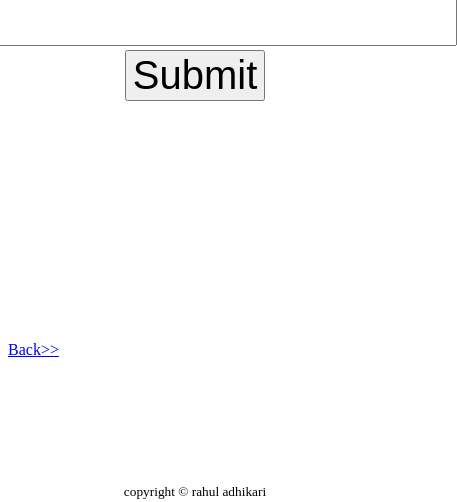
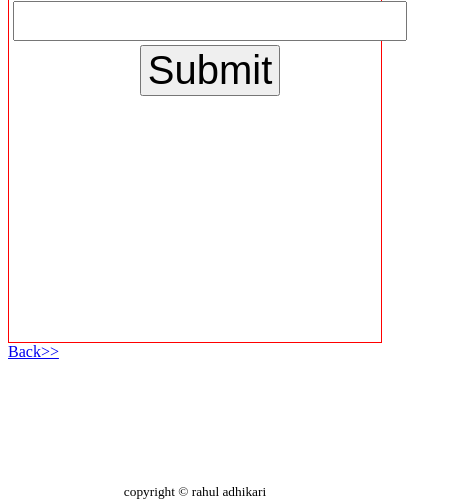
Before and after one commit to Rahulad12/calculator, a plain HTML site: page evenodd/evenodd.html in a window 390 px wide. Shown: the part 342-844 px from the top of the page, 457 px wide, since content can reach past the window. Drawn offline with Linux system fonts and the light colour scheme.

Commit message:
responsive

```diff
--- a/evenodd/evenodd.html
+++ b/evenodd/evenodd.html
@@ -6,15 +6,16 @@
     <title>oddeven</title>
     <style>
         .box{
-            /* border: 1px double red; */
+            border: 1px double red;
             height: 80vh;
             display: flex;
             flex-direction: column;
             align-items: center;
             justify-content: center;
+            flex-wrap: wrap;
         }
         input{
-            font-size: 40px;
+            font-size: 30px;
             margin-left: 4px;
             margin: 4px;
         }
```
